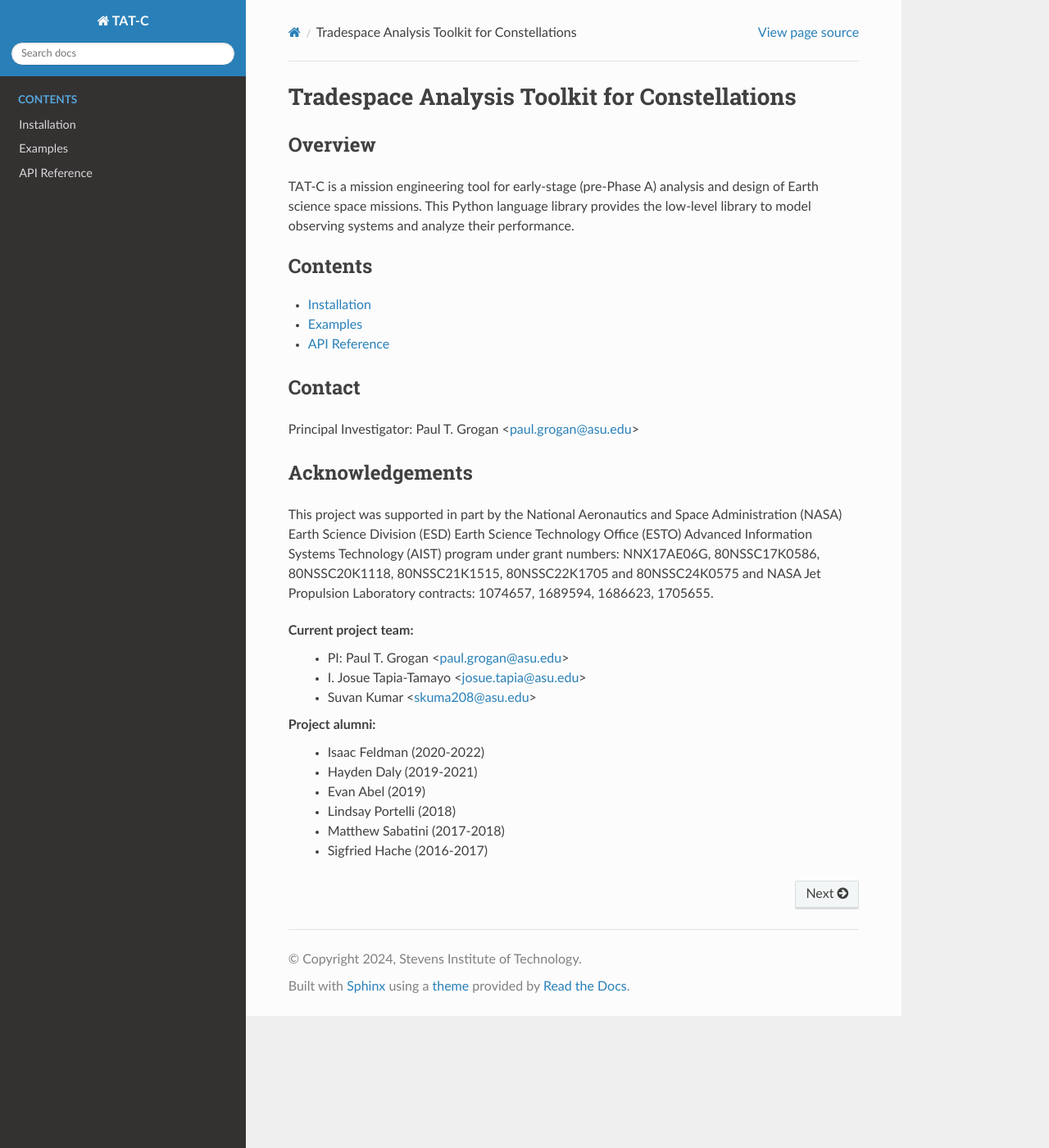
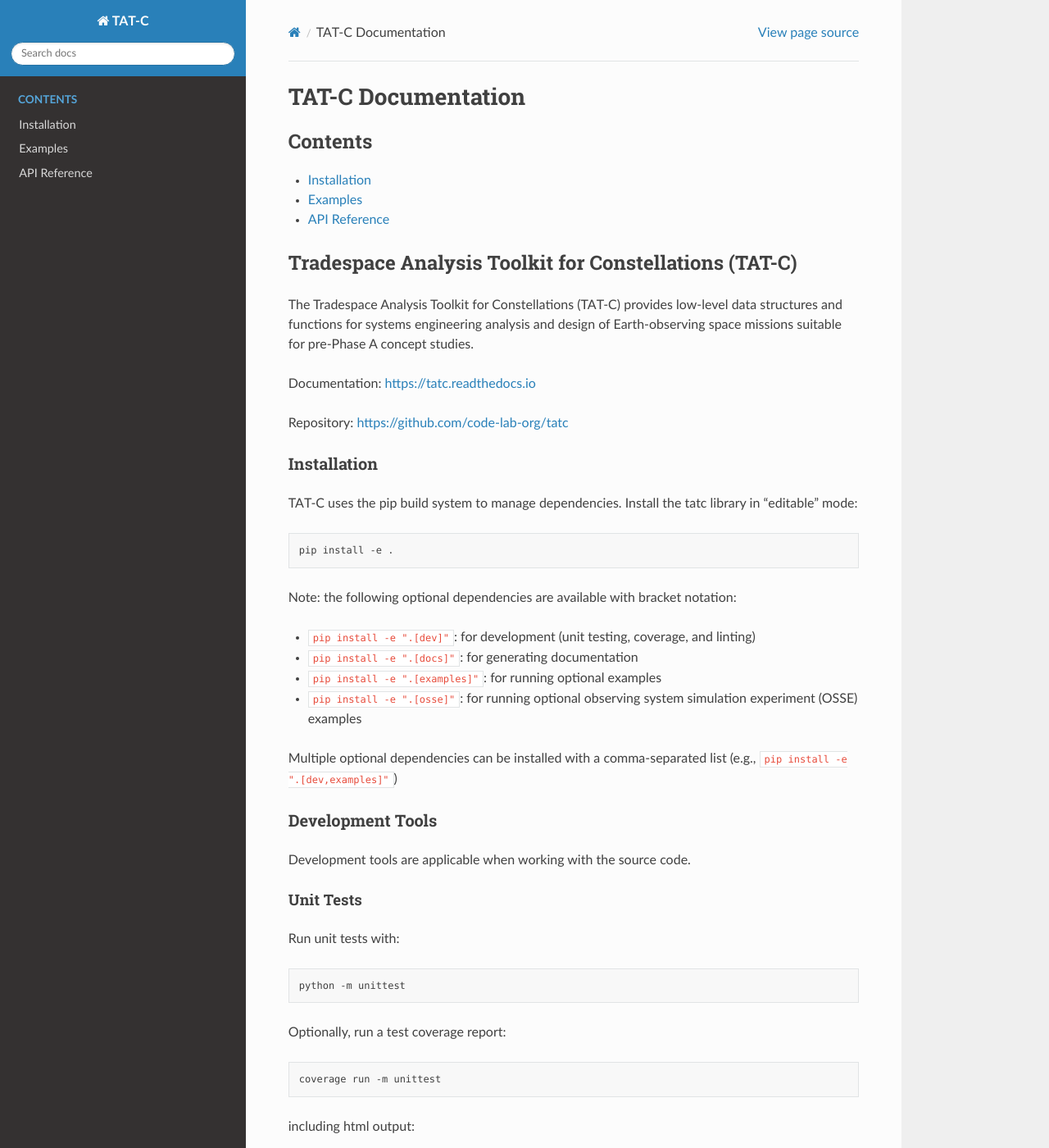
Before and after one commit to code-lab-org/tatc, a Sphinx documentation site: the page built from docs/index.rst, in a window 1280 px wide and 1400 px high. Shown: the whole window at 82% size. Built offline with Sphinx 7.4.7 and the Read the Docs theme 2.0.0, drawn with Linux system fonts in a browser that asks for light colours; pages that are not in the unit, such as notebooks, are missing from menus; some of the changed text lies outside the part shown.

Commit message:
import readme into docs

```diff
--- a/README.md
+++ b/README.md
@@ -4,9 +4,9 @@ The Tradespace Analysis Toolkit for Constellations (TAT-C) provides low-level
 data structures and functions for systems engineering analysis and design of
 Earth-observing space missions suitable for pre-Phase A concept studies.
 
-Documentation: https://tatc.readthedocs.io
+Documentation: [https://tatc.readthedocs.io](https://tatc.readthedocs.io)
 
-Repository: https://github.com/code-lab-org/tatc
+Repository: [https://github.com/code-lab-org/tatc](https://github.com/code-lab-org/tatc)
 
 ## Installation
 
@@ -67,10 +65,11 @@ Paul T. Grogan <paul.grogan@asu.edu>
 
 This project was supported in part by the National Aeronautics and Space
 Administration (NASA) Earth Science Division (ESD) Earth Science Technology
-Office (ESTO) Advanced Information Systems Technology (AIST) program under
-grant numbers: NNX17AE06G, 80NSSC17K0586, 80NSSC20K1118, 80NSSC21K1515,
-80NSSC22K1705 and 80NSSC24K0575 and NASA Jet Propulsion Laboratory
-contracts: 1074657, 1689594, 1686623, 1705655.
+Office (ESTO) Advanced Information Systems Technology (AIST) program.
+Financial support is acknowledged under NASA grant numbers: NNX17AE06G,
+80NSSC17K0586, 80NSSC20K1118, 80NSSC21K1515, 80NSSC22K1705, 80NSSC24K0575,
+80NSSC24K0921; NASA Jet Propulsion Laboratory subcontracts: 1689594, 1686623,
+1704657, 1705655; Texas A \& M University subaward M2403907.
 
 Current Project Team
  * PI: Paul T. Grogan <paul.grogan@asu.edu>
--- a/docs/conf.py
+++ b/docs/conf.py
@@ -68,6 +68,7 @@ intersphinx_mapping = {
     "pandas": ("https://pandas.pydata.org/docs/", None),
 }
 myst_enable_extensions = ["amsmath", "dollarmath", "html_image"]
+nb_execution_mode = "off"
 
 # Add any paths that contain templates here, relative to this directory.
 templates_path = ["_templates"]
--- a/docs/index.rst
+++ b/docs/index.rst
@@ -1,11 +1,6 @@
-==============================================
-Tradespace Analysis Toolkit for Constellations
-==============================================
-
-Overview
-========
-TAT-C is a mission engineering tool for early-stage (pre-Phase A) analysis and design of Earth science space missions.
-This Python language library provides the low-level library to model observing systems and analyze their performance.
+===================
+TAT-C Documentation
+===================
 
 .. toctree::
     :maxdepth: 1
@@ -15,23 +10,5 @@ This Python language library provides the low-level library to model observing s
     examples/index.rst
     api_reference/index.rst
 
-Contact
-=======
-Principal Investigator: Paul T. Grogan <paul.grogan@asu.edu>
-
-Acknowledgements
-================
-This project was supported in part by the National Aeronautics and Space Administration (NASA) Earth Science Division (ESD) Earth Science Technology Office (ESTO) Advanced Information Systems Technology (AIST) program under grant numbers: NNX17AE06G, 80NSSC17K0586, 80NSSC20K1118, 80NSSC21K1515, 80NSSC22K1705 and 80NSSC24K0575 and NASA Jet Propulsion Laboratory contracts: 1074657, 1689594, 1686623, 1705655.
-
-**Current project team:**
- * PI: Paul T. Grogan <paul.grogan@asu.edu>
- * \I. Josue Tapia-Tamayo <josue.tapia@asu.edu>
- * Suvan Kumar <skuma208@asu.edu>
-
-**Project alumni:**
- * Isaac Feldman (2020-2022)
- * Hayden Daly (2019-2021)
- * Evan Abel (2019)
- * Lindsay Portelli (2018)
- * Matthew Sabatini (2017-2018)
- * Sigfried Hache (2016-2017)
+.. include:: ../README.md
+   :parser: myst_parser.sphinx_
```
Also changed, not shown: other parts of README.md (+0 -2 lines).
